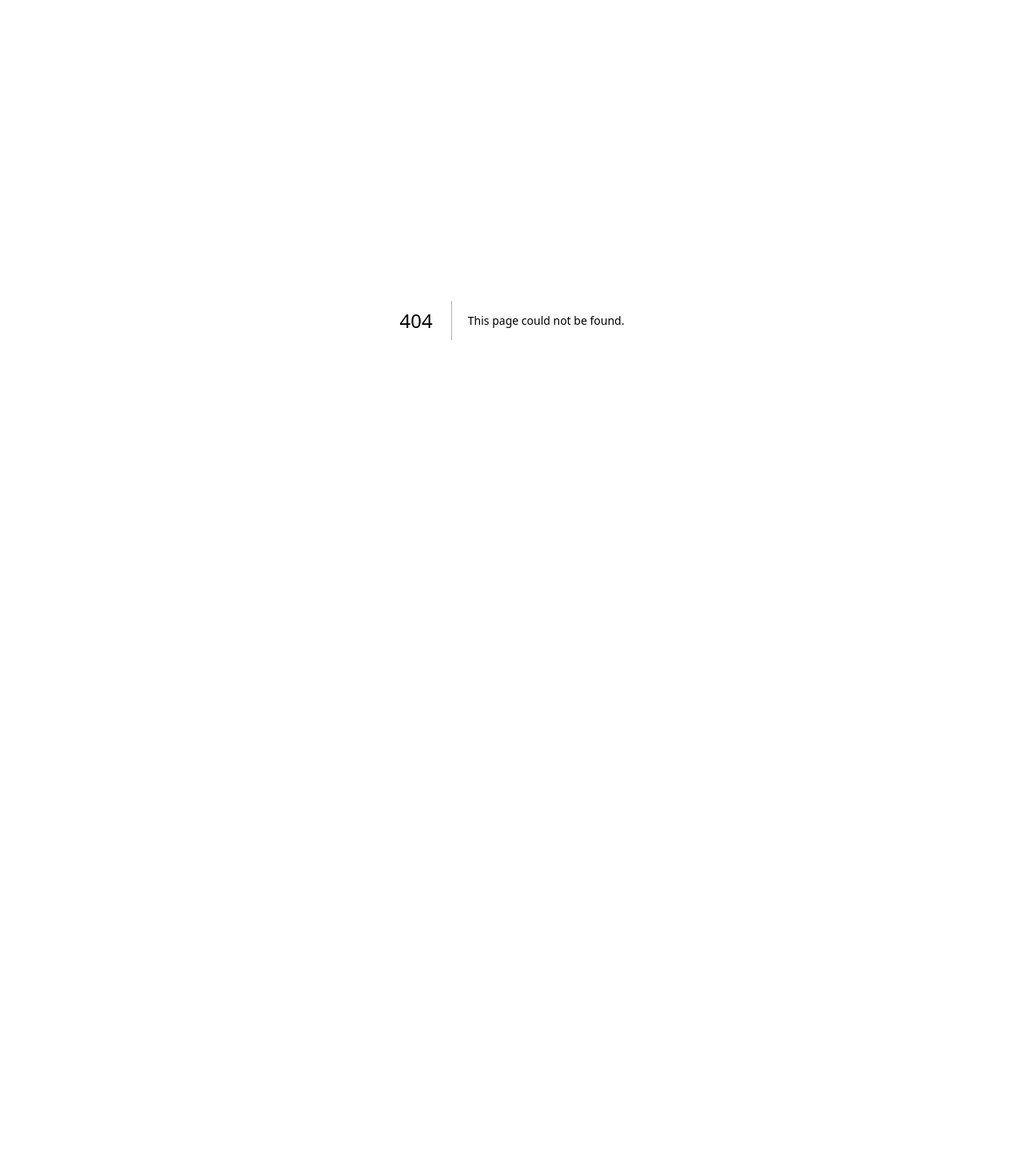
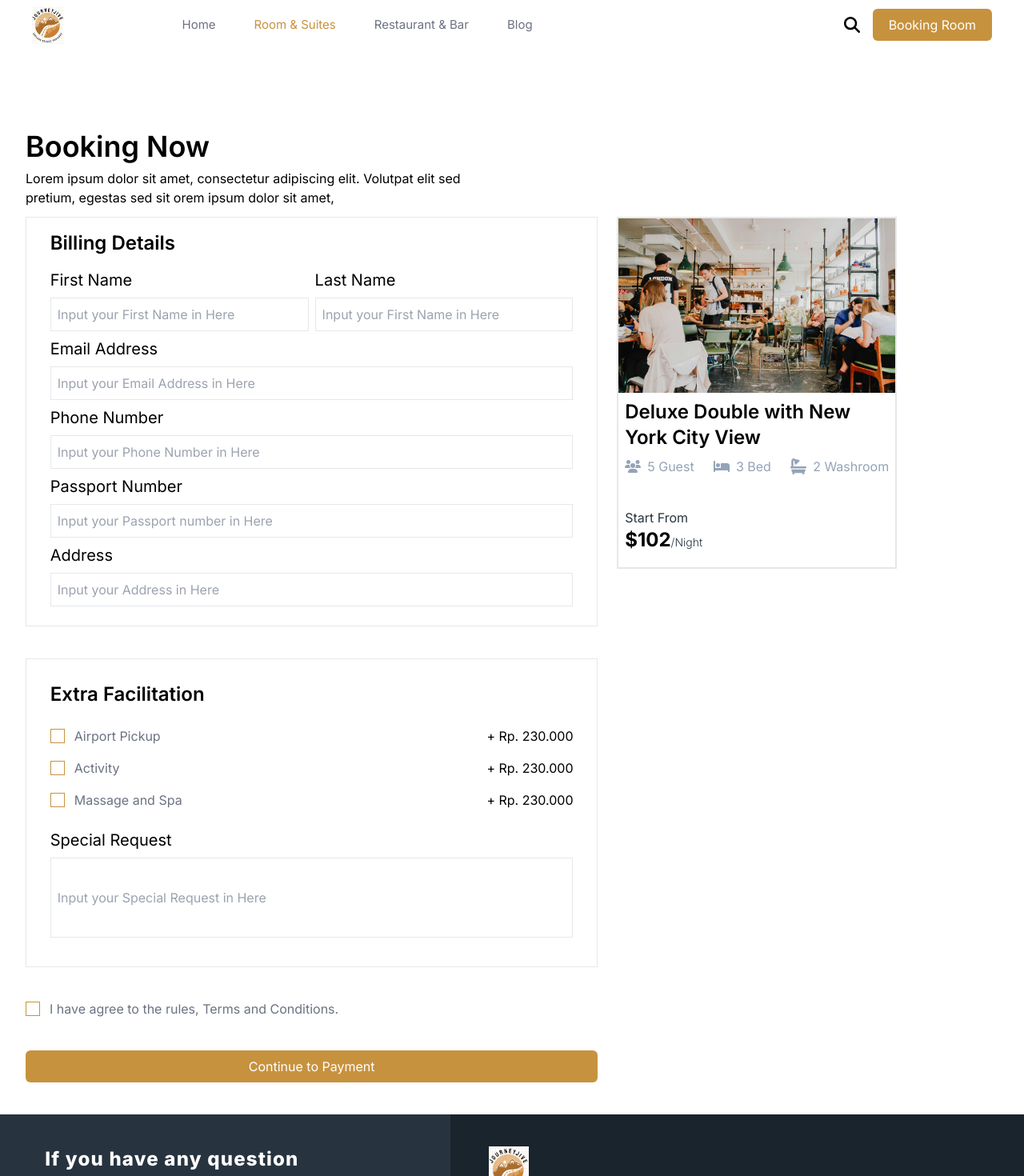
Before and after one commit to Shahabuddin1122/journey-jive, a Next.js app in the folder frontend/: page /checkout in a window 1280 px wide. Before the commit this address had no page. Shown: the top 1470 px of the page at 80% size. Before the commit the page ends 800 px from the top, so only its background shows below. Built offline with nearby package versions, Linux system fonts and the light colour scheme.

Commit message:
add checkout page

```diff
--- /dev/null
+++ b/frontend/src/app/checkout/page.tsx
@@ -0,0 +1,119 @@
+import Header from "@/components/header";
+import Header2 from "@/components/header2";
+import Footer from "@/components/footer";
+import Button from "@/components/Button";
+import RoomComponent from "@/components/RoomComponent";
+
+const Checkout = () => {
+  return (
+      <>
+          <div className={"w-full mx-auto"}>
+              <Header2/>
+              <div className={"w-[95%] mx-auto pt-20"}>
+                  <div className={"w-1/2 py-3"}>
+                      <h1 className={"text-4xl font-semibold py-2"}>Booking Now</h1>
+                      <p>Lorem ipsum dolor sit amet, consectetur adipiscing elit. Volutpat elit sed pretium,
+                          egestas sed sit orem ipsum dolor sit amet, </p>
+                  </div>
+                  <div className={"w-full flex gap-6"}>
+                      <div className={"w-3/5 flex flex-col gap-10"}>
+                          <div className={"w-full flex justify-center border py-4"}>
+                              <div className={"w-11/12"}>
+                                  <h1 className={"text-2xl pb-4 font-semibold"}>Billing Details</h1>
+                                  <div className={"w-full flex gap-2"}>
+                                      <div className={"w-1/2"}>
+                                          <h1 className={"text-xl"}>First Name</h1>
+                                          <input placeholder={"Input your First Name in Here"}
+                                                 className={"w-full border p-2 my-2"}/>
+                                      </div>
+                                      <div className={"w-1/2"}>
+                                          <h1 className={"text-xl"}>Last Name</h1>
+                                          <input placeholder={"Input your First Name in Here"}
+                                                 className={"w-full border p-2 my-2"}/>
+                                      </div>
+                                  </div>
+                                  <div className={"w-full"}>
+                                      <h1 className={"text-xl"}>Email Address</h1>
+                                      <input placeholder={"Input your Email Address in Here"}
+                                             className={"w-full border p-2 my-2"}/>
+                                  </div>
+                                  <div className={"w-full"}>
+                                      <h1 className={"text-xl"}>Phone Number</h1>
+                                      <input placeholder={"Input your Phone Number in Here"}
+                                             className={"w-full border p-2 my-2"}/>
+                                  </div>
+                                  <div className={"w-full"}>
+                                      <h1 className={"text-xl"}>Passport Number</h1>
+                                      <input placeholder={"Input your Passport number in Here"}
+                                             className={"w-full border p-2 my-2"}/>
+                                  </div>
+                                  <div className={"w-full"}>
+                                      <h1 className={"text-xl"}>Address</h1>
+                                      <input placeholder={"Input your Address in Here"}
+                                             className={"w-full border p-2 my-2"}/>
+                                  </div>
+                              </div>
+                          </div>
+                          <div className={"w-full flex justify-center border"}>
+                              <div className={"w-11/12 py-3"}>
+                                  <h1 className={"text-2xl py-4 font-semibold"}>Extra Facilitation</h1>
+                                  <div className={"w-full"}>
+                                      <div className={" w-full py-2 flex justify-between"}>
+                                          <div className={"flex items-center gap-3"}>
+                                              <input type="checkbox"
+                                                     className="p-2 border border-primary appearance-none checked:bg-primary checked:border-transparent focus:outline-none"/>
+                                              <p className={"text-gray-500"}>Airport Pickup</p>
+                                          </div>
+                                          <div>
+                                              <p>+ Rp. 230.000</p>
+                                          </div>
+                                      </div>
+                                      <div className={" w-full py-2 flex justify-between"}>
+                                          <div className={"flex items-center gap-3"}>
+                                              <input type="checkbox"
+                                                     className="p-2 border border-primary appearance-none checked:bg-primary checked:border-transparent focus:outline-none"/>
+                                              <p className={"text-gray-500"}>Activity</p>
+                                          </div>
+                                          <div>
+                                              <p>+ Rp. 230.000</p>
+                                          </div>
+                                      </div>
+                                      <div className={" w-full py-2 flex justify-between"}>
+                                          <div className={"flex items-center gap-3"}>
+                                              <input type="checkbox"
+                                                     className="p-2 border border-primary appearance-none checked:bg-primary checked:border-transparent focus:outline-none"/>
+                                              <p className={"text-gray-500"}>Massage and Spa</p>
+                                          </div>
+                                          <div>
+                                              <p>+ Rp. 230.000</p>
+                                          </div>
+                                      </div>
+                                  </div>
+                                  <div className={"w-full py-4"}>
+                                      <h1 className={"text-xl"}>Special Request</h1>
+                                      <input placeholder={"Input your Special Request in Here"}
+                                             className={"w-full h-[100px] border p-2 my-2"}/>
+                                  </div>
+                              </div>
+                          </div>
+                          <div className={"w-full mb-10 flex flex-col gap-10"}>
+                              <div className={"flex items-center gap-3"}>
+                                  <input type="checkbox"
+                                         className="p-2 border border-primary appearance-none checked:bg-primary checked:border-transparent focus:outline-none"/>
+                                  <p className={"text-gray-500"}>I have agree to the rules, Terms and Conditions.</p>
+                              </div>
+                              <Button route={'/'} text={"Continue to Payment"} />
+                          </div>
+                      </div>
+                      <div className={"w-2/5"}>
+                          <RoomComponent option={false} image={"/restaurant3.jpg"} text={"Deluxe Double with New York City View"} price={'$102'} bed={"3"} guest={"5"} washroom={"2"} />
+                      </div>
+                  </div>
+
+              </div>
+          </div>
+          <Footer/>
+      </>
+  )
+}
+export default Checkout;
--- a/frontend/src/app/explore/page.tsx
+++ b/frontend/src/app/explore/page.tsx
@@ -37,11 +37,11 @@ const Explore = () => {
                         </div>
                     </div>
                     <div className={"w-full flex flex-wrap justify-center gap-4 items-center py-3"}>
-                        <RoomComponent image={"/restaurant2.jpg"} text={"Deluxe Double with New York City View"} price={'$59'} bed={"2"} guest={"2"} washroom={"1"} />
-                        <RoomComponent image={"/restaurant3.jpg"} text={"Deluxe Double with New York City View"} price={'$20'} bed={"1"} guest={"1"} washroom={"1"} />
-                        <RoomComponent image={"/restaurant3.jpg"} text={"Deluxe Double with New York City View"} price={'$102'} bed={"3"} guest={"5"} washroom={"2"} />
-                        <RoomComponent image={"/restaurant4.jpg"} text={"Deluxe Double with New York City View"} price={'$67'} bed={"2"} guest={"3"} washroom={"2"} />
-                        <RoomComponent image={"/restaurant4.jpg"} text={"Deluxe Double with New York City View"} price={'$67'} bed={"2"} guest={"3"} washroom={"2"} />
+                        <RoomComponent option={1} image={"/restaurant2.jpg"} text={"Deluxe Double with New York City View"} price={'$59'} bed={"2"} guest={"2"} washroom={"1"} />
+                        <RoomComponent option={1} image={"/restaurant3.jpg"} text={"Deluxe Double with New York City View"} price={'$20'} bed={"1"} guest={"1"} washroom={"1"} />
+                        <RoomComponent option={1} image={"/restaurant3.jpg"} text={"Deluxe Double with New York City View"} price={'$102'} bed={"3"} guest={"5"} washroom={"2"} />
+                        <RoomComponent option={1} image={"/restaurant4.jpg"} text={"Deluxe Double with New York City View"} price={'$67'} bed={"2"} guest={"3"} washroom={"2"} />
+                        <RoomComponent option={1} image={"/restaurant4.jpg"} text={"Deluxe Double with New York City View"} price={'$67'} bed={"2"} guest={"3"} washroom={"2"} />
                     </div>
                 </div>
                 <Footer/>
--- a/frontend/src/app/page.tsx
+++ b/frontend/src/app/page.tsx
@@ -23,7 +23,7 @@ export default function Home() {
                           egestas aliquam mi a arcu. Feugiat at dignissim massa ornare. Platea eu orci enim est egestas
                           fusce cras. Purus diam est vitae faucibus enim. Ultricies nunc vel magnis gravida quis
                           sodales. Lacus, elit pellentesque massa odio. Sed dictumst condimentum sit quis </p>
-                      <Button text={"Learn more"}/>
+                      <Button route={'/explore'} text={"Learn more"}/>
                   </div>
               </div>
           </div>
@@ -89,7 +89,7 @@ export default function Home() {
                               <p>Rolio Club</p>
                               <p>In Room Dinning</p>
                           </div>
-                          <Button text={"Learn more"}/>
+                          <Button route={'/explore'} text={"Learn more"}/>
                       </div>
                   </div>
                   <div className={"w-1/2 h-full bg-gray-400 relative"}>
@@ -111,7 +111,7 @@ export default function Home() {
                           fusce cras.</p>
                       <p className={"pb-3"}>Purus diam est vitae faucibus enim. Ultricies nunc vel magnis gravida quis
                           sodales. Lacus, elit pellentesque massa odio. Sed dictumst condimentum sit quis </p>
-                      <Button text={"Learn more"}/>
+                      <Button route={'/explore'} text={"Learn more"}/>
                   </div>
               </div>
           </div>
@@ -127,7 +127,7 @@ export default function Home() {
                               egestas fusce cras. </p>
                           <p className={"pb-3"}>Purus diam est vitae faucibus enim. Ultricies nunc vel magnis gravida
                               quis sodales. Lacus, elit pellentesque massa odio. Sed dictumst condimentum sit quis </p>
-                          <Button text={"Learn more"}/>
+                          <Button route={'/explore'} text={"Learn more"}/>
                       </div>
                   </div>
                   <div className={"w-1/2 h-full bg-gray-400 relative"}>
@@ -149,7 +149,7 @@ export default function Home() {
                           <p className={"text-white"}>Lorem ipsum dolor sit amet, consectetur adipiscing elit. Volutpat
                               elit sed pretium, egestas sed sit.</p>
                       </div>
-                      <Button text={"Open Instagram"}/>
+                      <Button route={'/explore'} text={"Open Instagram"}/>
                   </div>
               </div>
               <div className={"w-full h-full flex relative overflow-hidden"}>
--- a/frontend/src/app/product/[id]/page.tsx
+++ b/frontend/src/app/product/[id]/page.tsx
@@ -53,7 +53,7 @@ const product = () => {
                         <Image src={"/hotel.jpg"} alt={"home"} fill objectFit={"cover"}/>
                     </div>
                 </div>
-                <Header/>
+                <Header clickedItem={1}/>
                 <div className={"w-11/12 h-[500px] my-10 flex"}>
                     <div className={"w-1/2 h-full bg-gray-200 relative"}>
                         <Image src={"/restaurant2.jpg"} alt={"restaurant"} fill objectFit={"cover"}/>
@@ -183,7 +183,7 @@ const product = () => {
                                     <p className={"text-4xl font-bold"}>$59<span
                                         className={"text-lg font-light text-secondary"}>/Night</span></p>
                                 </div>
-                                <Button text={"Booking now"} />
+                                <Button route={'/checkout'} text={"Booking now"} />
                             </div>
                         </div>
                     </div>
@@ -194,10 +194,10 @@ const product = () => {
                         <p>Lorem ipsum dolor sit amet, consectetur adipiscing elit. Volutpat elit sed pretium, egestas sed sit.</p>
                     </div>
                     <div className={"w-full my-5 flex justify-center items-center gap-4"}>
-                        <RoomComponent image={"/restaurant4.jpg"} text={"Deluxe Double with New York City View"} price={'$67'} bed={"2"} guest={"3"} washroom={"2"} />
-                        <RoomComponent image={"/restaurant2.jpg"} text={"Deluxe Double with New York City View"} price={'$59'} bed={"2"} guest={"2"} washroom={"1"} />
-                        <RoomComponent image={"/restaurant3.jpg"} text={"Deluxe Double with New York City View"} price={'$20'} bed={"1"} guest={"1"} washroom={"1"} />
-                        <RoomComponent image={"/restaurant3.jpg"} text={"Deluxe Double with New York City View"} price={'$102'} bed={"3"} guest={"5"} washroom={"2"} />
+                        <RoomComponent option={1} image={"/restaurant4.jpg"} text={"Deluxe Double with New York City View"} price={'$67'} bed={"2"} guest={"3"} washroom={"2"} />
+                        <RoomComponent option={1} image={"/restaurant2.jpg"} text={"Deluxe Double with New York City View"} price={'$59'} bed={"2"} guest={"2"} washroom={"1"} />
+                        <RoomComponent option={1} image={"/restaurant3.jpg"} text={"Deluxe Double with New York City View"} price={'$20'} bed={"1"} guest={"1"} washroom={"1"} />
+                        <RoomComponent option={1} image={"/restaurant3.jpg"} text={"Deluxe Double with New York City View"} price={'$102'} bed={"3"} guest={"5"} washroom={"2"} />
                     </div>
                 </div>
 
--- a/frontend/src/components/Button.tsx
+++ b/frontend/src/components/Button.tsx
@@ -1,7 +1,11 @@
-const Button = ({text}:{text:string})=>{
+"use client"
+import { useRouter } from 'next/navigation';
+
+const Button = ({text,route}:{text:string,route:string})=>{
+    const router = useRouter();
     return (
         <>
-            <button className={"px-5 py-2 bg-primary text-white rounded-md"} type={"submit"}>{text}</button>
+            <button className={"px-5 py-2 bg-primary text-white rounded-md"} type={"submit"} onClick={()=> router.push(route)}>{text}</button>
         </>
     )
 }
--- a/frontend/src/components/RoomComponent.tsx
+++ b/frontend/src/components/RoomComponent.tsx
@@ -1,10 +1,10 @@
 import Image from "next/image";
 import Button from "@/components/Button";
 
-const RoomComponent = ({image,text,price,guest,bed,washroom}:{image:string,text:string,price:string,guest:string,bed:string,washroom:string}) => {
+const RoomComponent = ({option,image,text,price,guest,bed,washroom}:{option?:number|boolean,image:string,text:string,price:string,guest:string,bed:string,washroom:string}) => {
   return (
       <>
-          <div className={"w-[350px] h-[440px] border-2 my-2"}>
+          <div className={`w-[350px] h-[440px] border-2 ${option && 'my-2'}`}>
               <div className={"w-full h-1/2 relative"}>
                   <Image src={image} alt={"restaurant"} fill objectFit={"cover"}/>
               </div>
@@ -25,7 +25,7 @@ const RoomComponent = ({image,text,price,guest,bed,washroom}:{image:string,text:
                       </div>
                   </div>
                   <div className={"w-full py-8 flex justify-between items-center"}>
-                      <Button text={"Learn more"}/>
+                      {option && <Button route={'/product/1'} text={"Learn more"}/>}
                       <div>
                           <p className={"text-secondary"}>Start From</p>
                           <p className={"text-2xl font-bold"}>{price}<span
--- a/frontend/src/components/header.tsx
+++ b/frontend/src/components/header.tsx
@@ -1,7 +1,7 @@
 import Image from "next/image";
 import Button from "./Button";
 import Link from "next/link";
-const Header = () => {
+const Header = ({clickedItem}:{clickedItem?:number}) => {
   return (
       <>
           <div className={"w-full top-0 absolute flex py-2"}>
@@ -9,16 +9,16 @@ const Header = () => {
                   <Image src={"/logo.png"} alt={"Logo"} width={40} height={40}/>
                   <div className={""}>
                       <ul className={"flex justify-around items-center"}>
-                          <li className={"lg:text-[15px] md:text-[10px] px-6 text-primary"}>Home</li>
-                          <li className={'lg:text-[15px] md:text-[10px] px-6 text-gray-500'}><Link href={"/explore"}>Room & Suites</Link></li>
-                          <li className={'lg:text-[15px] md:text-[10px] px-6 text-gray-500'}>Restaurant & Bar</li>
-                          <li className={'lg:text-[15px] md:text-[10px] px-6 text-gray-500'}>Blog</li>
+                          <li className={`lg:text-[15px] md:text-[10px] px-6 ${clickedItem == 0 ? "text-primary":"text-gray-500"}`}><Link href={"/"}>Home</Link></li>
+                          <li className={`lg:text-[15px] md:text-[10px] px-6 ${clickedItem == 1 ? "text-primary":"text-gray-500"}`}><Link href={"/explore"}>Room & Suites</Link></li>
+                          <li className={`lg:text-[15px] md:text-[10px] px-6 ${clickedItem == 2 ? "text-primary":"text-gray-500"}`}>Restaurant & Bar</li>
+                          <li className={`lg:text-[15px] md:text-[10px] px-6 ${clickedItem == 3 ? "text-primary":"text-gray-500"}`}>Blog</li>
                       </ul>
                   </div>
               </div>
               <div className={"w-[43%] pr-5 flex justify-end items-center"}>
                   <Image src={"/search.svg"} alt={"search"} height={20} width={20} className={"mr-4"}/>
-                  <Button text={'Booking Room'}/>
+                  <Button route={'/explore'} text={'Booking Room'}/>
               </div>
           </div>
       </>
--- a/frontend/src/components/header2.tsx
+++ b/frontend/src/components/header2.tsx
@@ -1,5 +1,6 @@
 import Image from "next/image";
 import Button from "./Button";
+import Link from "next/link";
 const newHeader = () => {
     return (
         <>
@@ -8,8 +9,8 @@ const newHeader = () => {
                     <Image src={"/logo.png"} alt={"Logo"} width={40} height={40}/>
                     <div className={""}>
                         <ul className={"flex justify-around items-center"}>
-                            <li className={"lg:text-[15px] md:text-[10px] px-6 text-primary"}>Home</li>
-                            <li className={'lg:text-[15px] md:text-[10px] px-6 text-gray-500'}>Room & Suites</li>
+                            <li className={"lg:text-[15px] md:text-[10px] px-6 text-gray-500"}><Link href={"/"}>Home</Link></li>
+                            <li className={'lg:text-[15px] md:text-[10px] px-6 text-primary'}><Link href={"/explore"}>Room & Suites</Link></li>
                             <li className={'lg:text-[15px] md:text-[10px] px-6 text-gray-500'}>Restaurant & Bar</li>
                             <li className={'lg:text-[15px] md:text-[10px] px-6 text-gray-500'}>Blog</li>
                         </ul>
@@ -17,7 +18,7 @@ const newHeader = () => {
                 </div>
                 <div className={"w-[43%] pr-10 flex justify-end items-center"}>
                     <Image src={"/search.svg"} alt={"search"} height={20} width={20} className={"mr-4"}/>
-                    <Button text={'Booking Room'}/>
+                    <Button route={'/explore'} text={'Booking Room'}/>
                 </div>
             </div>
         </>
--- a/frontend/src/components/landingHeader.tsx
+++ b/frontend/src/components/landingHeader.tsx
@@ -52,10 +52,10 @@ const landingHeader = () => {
                       <Dropdown text={"Guest"}/>
                       <Dropdown text={"Data"}/>
                       <Dropdown text={"Room type"}/>
-                      <Button text={"Booking Room"}/>
+                      <Button route={'/checkout'} text={"Booking Room"}/>
                   </div>
               </div>
-              <Header/>
+              <Header clickedItem={0}/>
           </div>
       </>
   );
```
